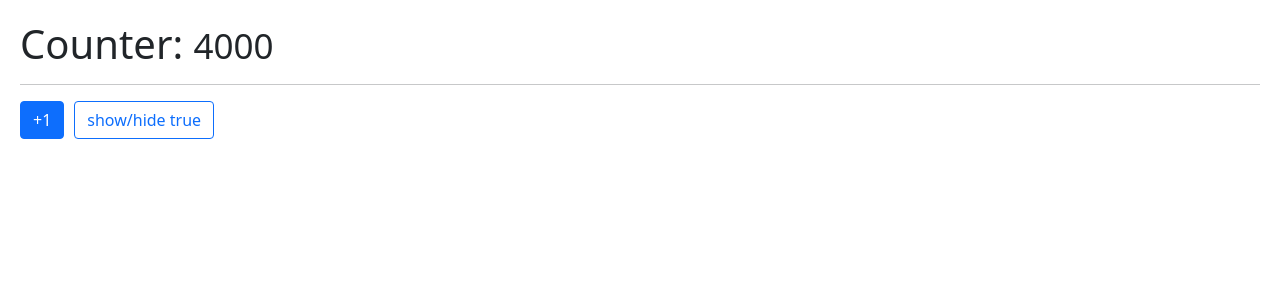
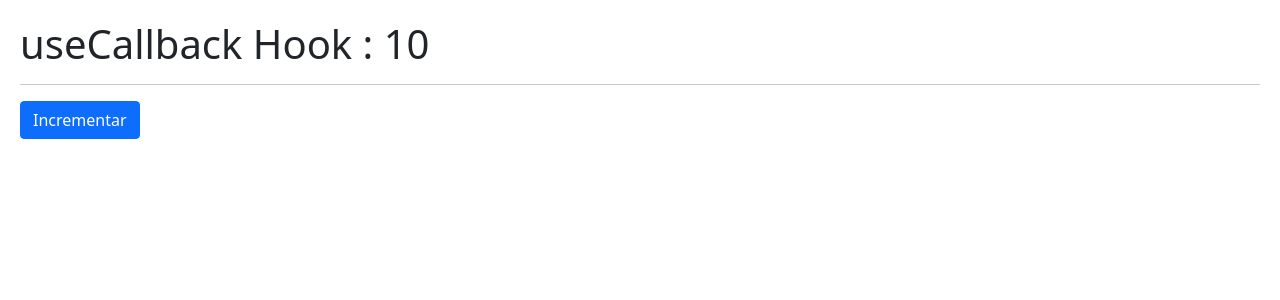
Before and after one commit to braianLucero/Proyects-React, a React (Vite) app: page / in a window 1280 px wide. Shown: the top 300 px of the page. Built offline with nearby package versions, Linux system fonts and the light colour scheme.

Commit message:
useCallback

```diff
--- a/src/06-memos/CallbackHook.jsx
+++ b/src/06-memos/CallbackHook.jsx
@@ -0,0 +1,18 @@
+import React, { useCallback, useState } from "react";
+import { ShowIncrement } from "./ShowIncrement";
+
+export const CallbackHook = () => {
+  const [counter, setCounter] = useState(10);
+
+  const incrementPadre = useCallback(() => {
+    setCounter((value) => value + 1);
+  }, []);
+
+  return (
+    <>
+      <h1>useCallback Hook : {counter}</h1>
+      <hr />
+      <ShowIncrement increment={incrementPadre} />
+    </>
+  );
+};
--- /dev/null
+++ b/src/06-memos/ShowIncrement.jsx
@@ -0,0 +1,15 @@
+import React from "react";
+
+export const ShowIncrement = React.memo(({ increment }) => {
+  console.log("me volvi a ejecutar");
+  return (
+    <button
+      className="btn btn-primary"
+      onClick={() => {
+        increment();
+      }}
+    >
+      Incrementar
+    </button>
+  );
+});
--- a/src/HooksApp.jsx
+++ b/src/HooksApp.jsx
@@ -1,5 +1,6 @@
 import React from "react";
-import { MemoHook } from "./06-memos/MemoHook";
+import { CallbackHook } from "./06-memos/CallbackHook";
+// import { MemoHook } from "./06-memos/MemoHook";
 // import { Memorize } from "./06-memos/Memorize";
 // import { Layout } from "./05-useLayoutEffect/Layout";
 // import { FocusScreen } from "./04-useRef/FocusScreen";
@@ -9,5 +10,5 @@
 // import { SimpleForm } from "./02-useEffect/SimpleForm";
 
 export const HooksApp = () => {
-  return <MemoHook />;
+  return <CallbackHook />;
 };
```
